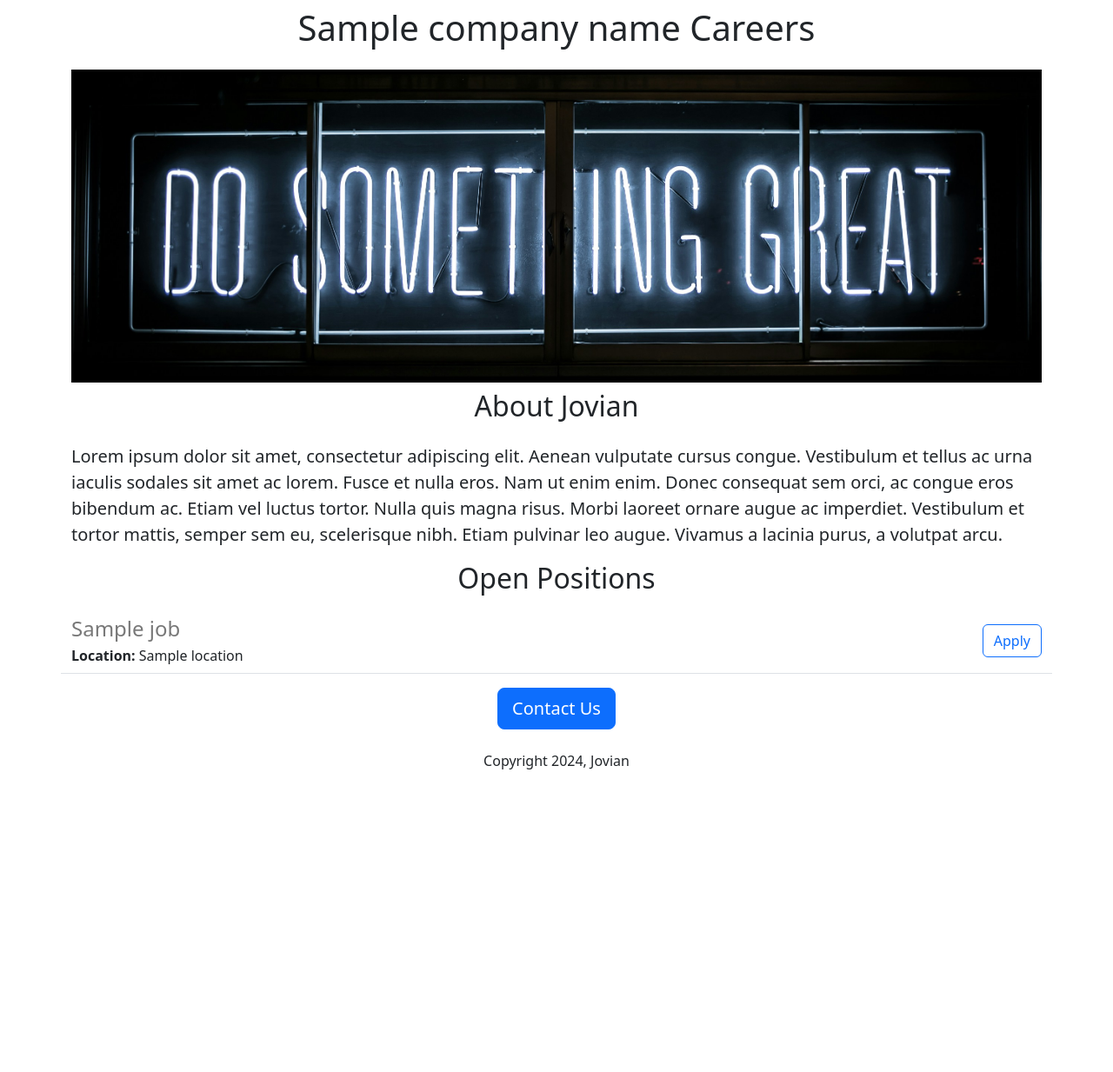
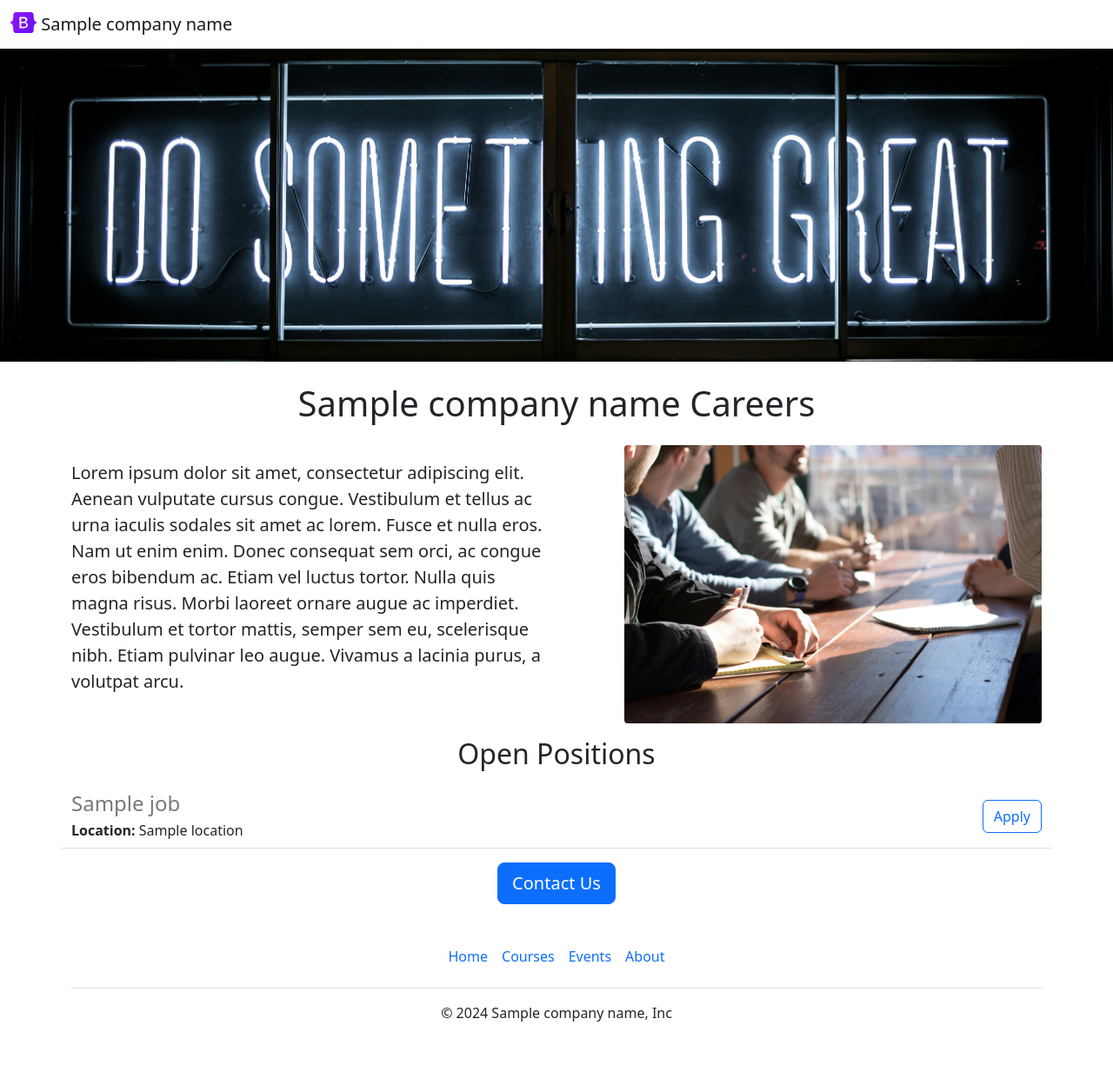
Before and after one commit to yousefwmorsy/jovian-webdevtest-v3, a Flask app: template templates/home.html in a window 1280 px wide. Shown: the whole page at 87% size. Before the commit the page ends 885 px from the top, so only its background shows below. Run offline with Flask 3, Linux system fonts and the light colour scheme; the template is opened without the code that fills it: most values are stand-ins (such as "Sample title", 1, 10 or a date in 2020).

Commit message:
functional buttons and aesthetics

```diff
--- /dev/null
+++ b/templates/footer.html
@@ -0,0 +1,11 @@
+<div class="container">
+  <footer class="py-3 my-4">
+    <ul class="nav justify-content-center border-bottom pb-3 mb-3">
+      <li class="nav-item"><a href="https://www.jovian.ai" class="nav-link px-2 text-body-secondary">Home</a></li>
+      <li class="nav-item"><a target = "_blank" href="https://jovian.ai/learn" class="nav-link px-2 text-body-secondary">Courses</a></li>
+      <li class="nav-item"><a target = "_blank" href="https://jovian.ai/events" class="nav-link px-2 text-body-secondary">Events</a></li>
+      <li class="nav-item"><a target = "_blank" href="https://jovian.ai/about" class="nav-link px-2 text-body-secondary">About</a></li>
+    </ul>
+    <p class="text-center text-body-secondary">&copy; 2024 {{company_name}}, Inc</p>
+  </footer>
+</div>
--- a/templates/home.html
+++ b/templates/home.html
@@ -4,24 +4,32 @@
     <meta charset="utf-8">
     <meta name="viewport" content="width=device-width, initial-scale=1">
 
-    <title>Jovian Careers</title>
+    <title>{{companyname}} Careers</title>
     <link href="https://cdn.jsdelivr.net/npm/bootstrap@5.2.3/dist/css/bootstrap.min.css" rel="stylesheet" integrity="sha384-rbsA2VBKQhggwzxH7pPCaAqO46MgnOM80zW1RWuH61DGLwZJEdK2Kadq2F9CUG65" crossorigin="anonymous">
     <style>
       #banner {
         height: 360px;
         width: 100%;
         object-fit: cover;
+        margin-bottom: 16px;
       }
     </style>
   </head>
   <body>
+    {% include 'nav.html' %}
+    <img class = "img-fluid" id = "banner" src="static/banner_jovian.jpg">
     <div class = "container">
       <h1 class = "text-center mt-2 mb-4"> {{company_name}} Careers</h1>
-      <img class = "img-fluid" id = "banner" src="static/banner_jovian.jpg">
-      <h2 class = "text-center mt-2 mb-4">About Jovian</h2>
-      <p class = "lead">
-      Lorem ipsum dolor sit amet, consectetur adipiscing elit. Aenean vulputate cursus congue. Vestibulum et tellus ac urna iaculis sodales sit amet ac lorem. Fusce et nulla eros. Nam ut enim enim. Donec consequat sem orci, ac congue eros bibendum ac. Etiam vel luctus tortor. Nulla quis magna risus. Morbi laoreet ornare augue ac imperdiet. Vestibulum et tortor mattis, semper sem eu, scelerisque nibh. Etiam pulvinar leo augue. Vivamus a lacinia purus, a volutpat arcu.
-      </p>
+      <div class = "row align-items-center" style = "margin-bottom:16px">
+        <div class = "col-md-6">
+          <p class = "lead">
+          Lorem ipsum dolor sit amet, consectetur adipiscing elit. Aenean vulputate cursus congue. Vestibulum et tellus ac urna iaculis sodales sit amet ac lorem. Fusce et nulla eros. Nam ut enim enim. Donec consequat sem orci, ac congue eros bibendum ac. Etiam vel luctus tortor. Nulla quis magna risus. Morbi laoreet ornare augue ac imperdiet. Vestibulum et tortor mattis, semper sem eu, scelerisque nibh. Etiam pulvinar leo augue. Vivamus a lacinia purus, a volutpat arcu.
+          </p>
+        </div>
+        <div class = "d-none d-md-block col-md-6 text-end">
+          <img src = "static/people.jpg" style = "height:320px; border-radius:4px">
+        </div>
+      </div>
       <h2 class = "text-center mt-2 mb-4">Open Positions</h2>
       <div>
         {% for job in jobs %}
@@ -29,9 +37,9 @@
         {% endfor %}
       </div>
       <div class = "text-center">
-      <button class = "btn btn-primary btn-lg">Contact Us</button>
-      <p class = "mt-4">Copyright 2024, Jovian</p>
+      <a href = " mailto:yousefwmorsy?subject=Question%20about%20Job%20Opening&body=My%20Name%3A%20%3Cyour%20name%20here%3E%0D%0A%0D%0AMy%20Question%3A%20%3Cyour%20question%3E " class = "btn btn-primary btn-lg">Contact Us</a>
       </div>
     </div>
+    {%include "footer.html"%}
   </body>
 </html>
--- a/templates/jobitem.html
+++ b/templates/jobitem.html
@@ -13,6 +13,6 @@
     {% endif %}
   </div>
   <div class = "col-2 text-end">
-  <button type="button" class="btn btn-outline-primary">Apply</button>
+  <a href="mailto:yousefwmorsy@gmail.com?subject=Application for {{job['title']}}" type="button" class="btn btn-outline-primary">Apply</a>
   </div>
 </div>
--- /dev/null
+++ b/templates/nav.html
@@ -0,0 +1,9 @@
+<nav class="navbar bg-body-tertiary shadow-sm fixed-top bg-white">
+  <div class="container-fluid">
+    <a class="navbar-brand" href="#">
+      <img src="static/bootstrap-logo.svg" alt="Logo" width="30" height="24" class="d-inline-block align-text-top">
+      {{company_name}}
+    </a>
+  </div>
+</nav>
+<div style="height:56px"></div>
```
Also changed, not shown: static/bootstrap-logo.svg (added), static/people.jpg (added).
